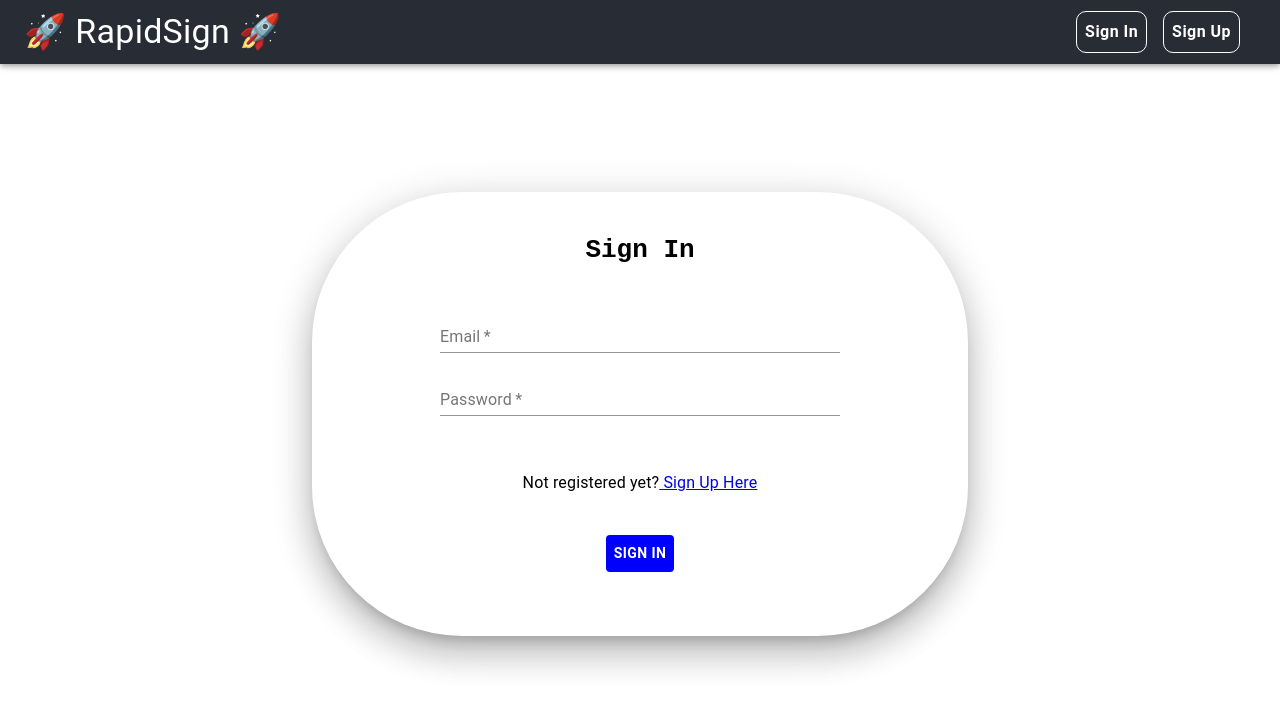
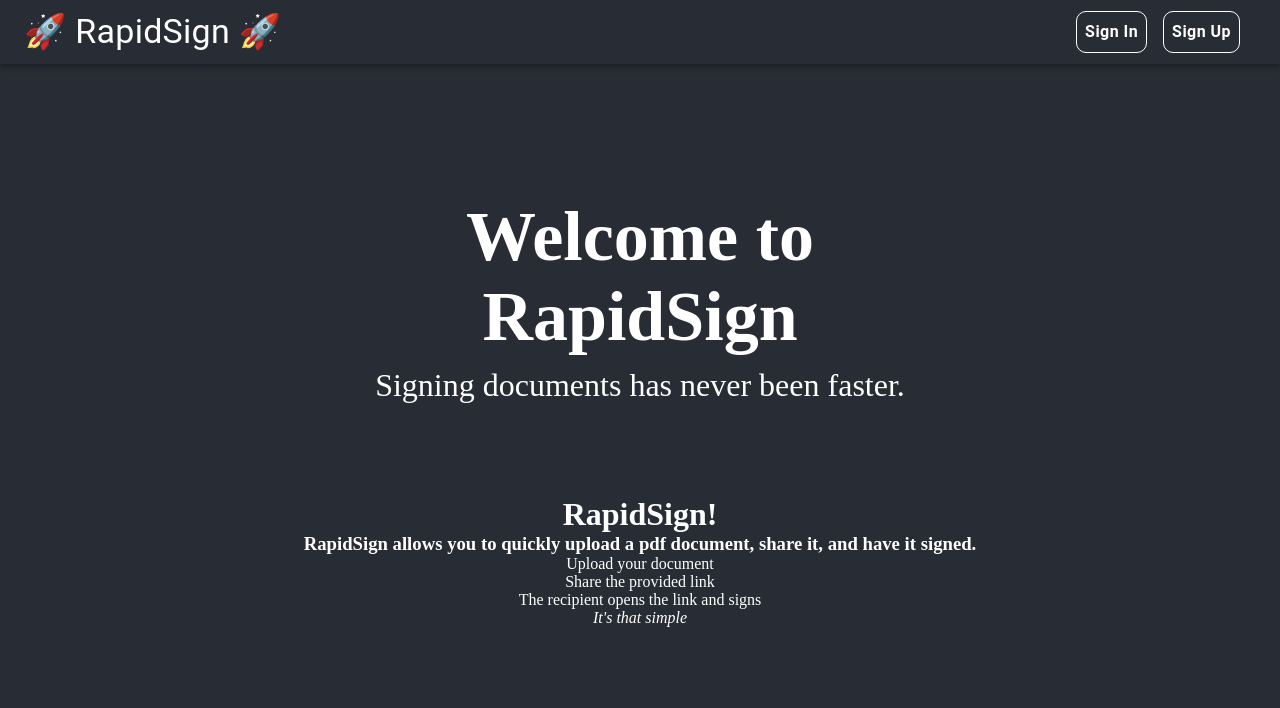
Before and after one commit to nhd36/rapid-signing, a React (Create React App) app in the folder client/: page / in a window 1280 px wide. Before the commit this address led to /login. Shown: the top 708 px of the page. Built offline with nearby package versions, Linux system fonts and the light colour scheme.

Commit message:
Merge landing page style with login/register page style for a more consistent look

```diff
--- a/client/src/App.js
+++ b/client/src/App.js
@@ -4,7 +4,7 @@ import SignIn from "./pages/Auth/SignIn/SignIn";
 import SignUp from "./pages/Auth/SignUp/SignUp";
 import { useToken } from './customizedHook/useToken';
 import ProtectedRoute from './components/ProtectedRoute'
-
+import Landing from "./pages/Landing/Landing";
 
 function App() {
   const { token, setToken } = useToken();
@@ -12,7 +12,10 @@ function App() {
     <div className="App">
       <BrowserRouter>
         <Switch>
-          <ProtectedRoute exact path="/" component={Manage} token={token} />
+          <Route exact path="/">
+            <Landing />
+          </Route>
+          <ProtectedRoute exact path="/manage" component={Manage} token={token} />
           <Route exact path="/login">
             <SignIn setToken={setToken} />
           </Route>
--- a/client/src/components/Landing.css
+++ b/client/src/pages/Landing/Landing.css
@@ -51,7 +51,7 @@
   }
 
   .hero-image {
-    background-image: url('hero-img.jpg');
+    /* background-image: url('hero-img.jpg'); */
     background-size: cover;
     height: 400px;
     width: 100%;
--- a/client/src/components/Landing.js
+++ b/client/src/pages/Landing/Landing.js
@@ -1,18 +1,11 @@
 import React from 'react';
 import "./Landing.css"
+import Layout from "../Layout";
 
 class Landing extends React.Component {
   render() {
     return (
-      <div>
-        <nav>
-          <label class="logo">RapidSign</label>
-          <ul>
-            <li><a class="active" href="#">Home</a></li>
-            <li><a href="#">Signup</a></li>
-            <li><a href="#">Login</a></li>
-          </ul>
-        </nav>
+        <Layout auth={false}>
         <div class="content">
           <div class="hero-image">
             <div class="hero-text">
@@ -30,7 +23,7 @@ class Landing extends React.Component {
 
           </div>
         </div>
-      </div>
+      </Layout>
     )
   }
 }
```
Also changed, not shown: client/src/components/LandingPage.js (deleted, +0 -7 lines), client/src/components/Login.js (deleted, +0 -7 lines), client/src/components/Register.js (deleted, +0 -7 lines).
